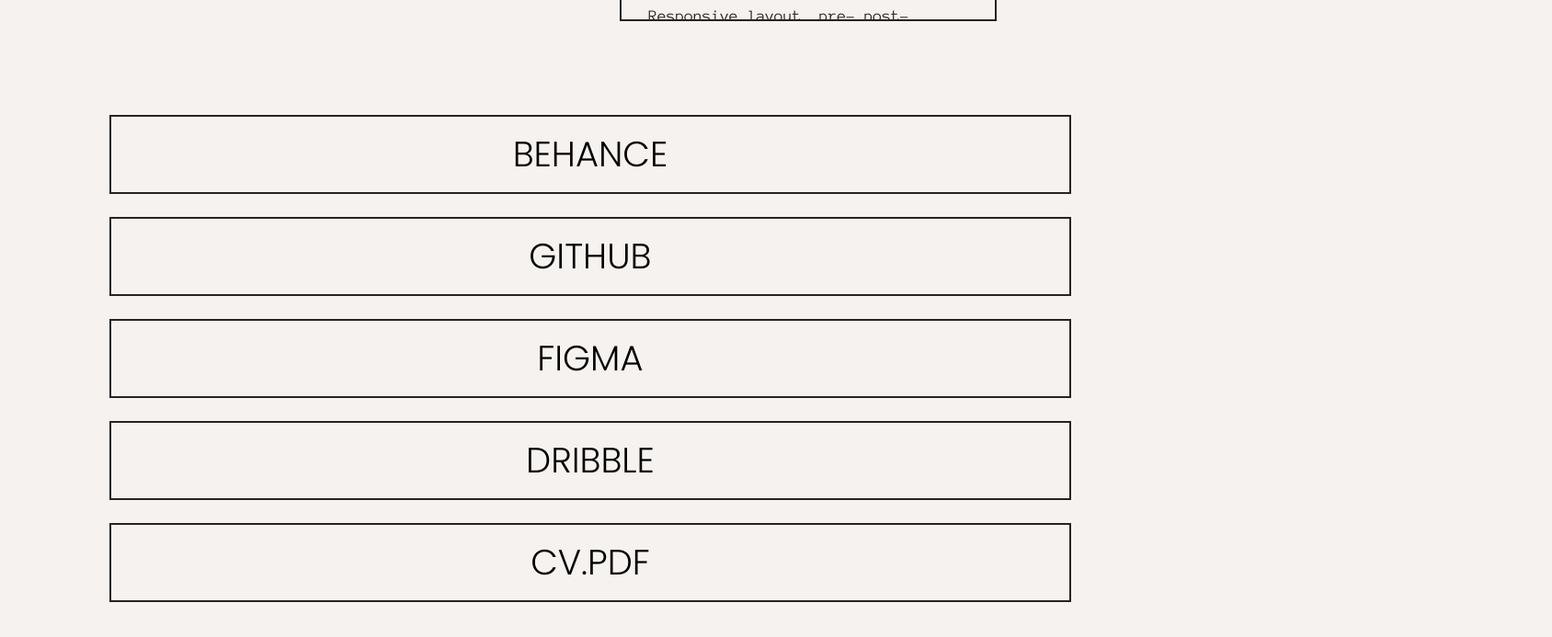
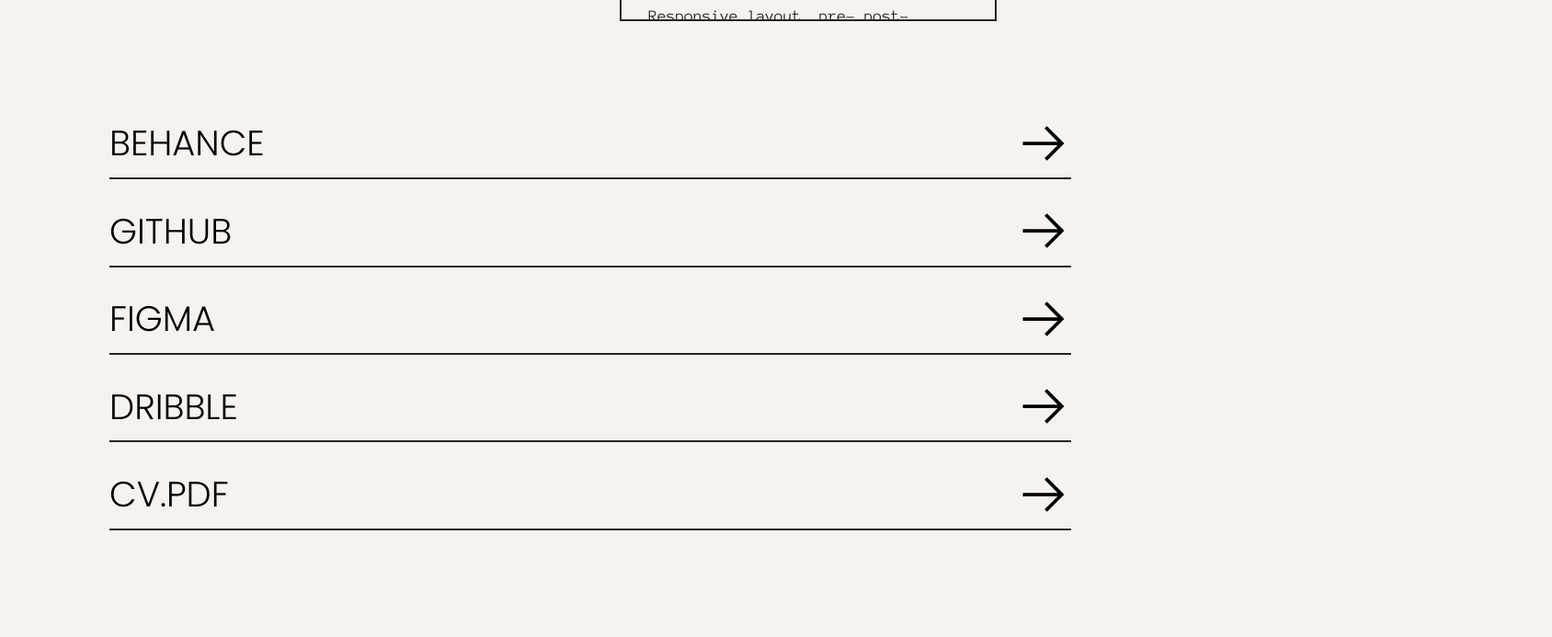
Before and after one commit to an4morph/an4morph.github.io, a React (Create React App) app: page / in a window 1280 px wide. Shown: the part 1367-2060 px from the top of the page at 92% size, 1688 px wide, since content can reach past the window. Built offline with nearby package versions, Linux system fonts and the light colour scheme.

Commit message:
btn animation base

```diff
--- a/src/components/button/index.tsx
+++ b/src/components/button/index.tsx
@@ -1,5 +1,9 @@
+import { useRef, useState } from 'react'
+
+import { ReactComponent as Arrow } from '../../assets/icons/arrow.svg'
 import { AppLink } from '../app-link'
-import { StyledButton } from './styled'
+import { Background, StyledButton } from './styled'
+import { useAnimation } from './useAnimation'
 
 type Props = {
   children: React.ReactNode
@@ -16,13 +20,23 @@
   className,
   link,
 }: Props): JSX.Element => {
+  const [isHover, setHover] = useState(false)
+  const trigger = useRef() as React.MutableRefObject<HTMLButtonElement>
+
+  useAnimation(trigger, isHover)
+
   const button = (
     <StyledButton
       className={className}
       onClick={onClick}
+      onMouseEnter={() => setHover(true)}
+      onMouseLeave={() => setHover(false)}
+      ref={trigger}
       type={type}
     >
+      <Background className="background"/>
       <span>{children}</span>
+      <Arrow className="arrow"/>
     </StyledButton>
   )
   return link ? (
--- a/src/components/button/styled.ts
+++ b/src/components/button/styled.ts
@@ -4,17 +4,32 @@
 import { MediaSizes } from '../../types'
 import { media, MediaCreator } from '../../utils/devices'
 
+export const Background = styled.div`
+  position: absolute;
+  top: 0;
+  left: 0;
+  width: 150%;
+  height: 100%;
+  background-color: ${Colors.main};
+  z-index: -1;
+`
+
 export const StyledButton = styled.button`
-  padding: 10px;
+  position: relative;
+  padding-bottom: 0.5vw;
+  display: flex;
+  justify-content: space-between;
+  align-items: center;
   font-family: ${({ theme }) => theme.fonts.primary};
   text-transform: uppercase;
   font-weight: 300;
   line-height: 160%;
   font-size: 36px;
+  text-align: left;
 
   ${
     MediaCreator((msize: MediaSizes) => css`
-      border: ${({ theme }) => `${theme.thickness[msize]} solid ${Colors.webBlack}`};
+      border-bottom: ${({ theme }) => `${theme.thickness[msize]} solid ${Colors.webBlack}`};
     `)
   }
 
--- /dev/null
+++ b/src/components/button/useAnimation.ts
@@ -0,0 +1,41 @@
+import { useCallback, useEffect, useMemo, useState } from "react"
+
+import { useAppMediaQuery } from "../../hooks/useAppMediaQuery"
+import { Colors } from "../../styles/types"
+import { gsap } from "../../utils/gsap"
+
+export const useAnimation = (trigger: React.MutableRefObject<HTMLButtonElement>, toggle: boolean) => {
+  const q = gsap.utils.selector(trigger)
+  const [dirty, setDirty] = useState(false)
+  const msize = useAppMediaQuery()
+
+  useEffect(() => {
+    if (toggle && !dirty) setDirty(true)
+  }, [toggle, dirty])
+
+  const init = useCallback(() => {
+    gsap.set(q('.background'), {
+      opacity: 0,
+    })
+  }, [q])
+
+  const background = useMemo(() => ({
+    in: () => gsap.to(q('.background'), {
+      opacity: 1,
+    }),
+    out: () => gsap.to(q('.background'), {
+      opacity: 0,
+    })
+  }), [q])
+
+  useEffect(() => {
+    init()
+
+    if (toggle) {
+      background.in()
+    }
+    if (!toggle && dirty) {
+      background.out()
+    }
+  }, [init, dirty, toggle, background])
+}
```
Also changed, not shown: src/assets/icons/arrow.svg (added).
